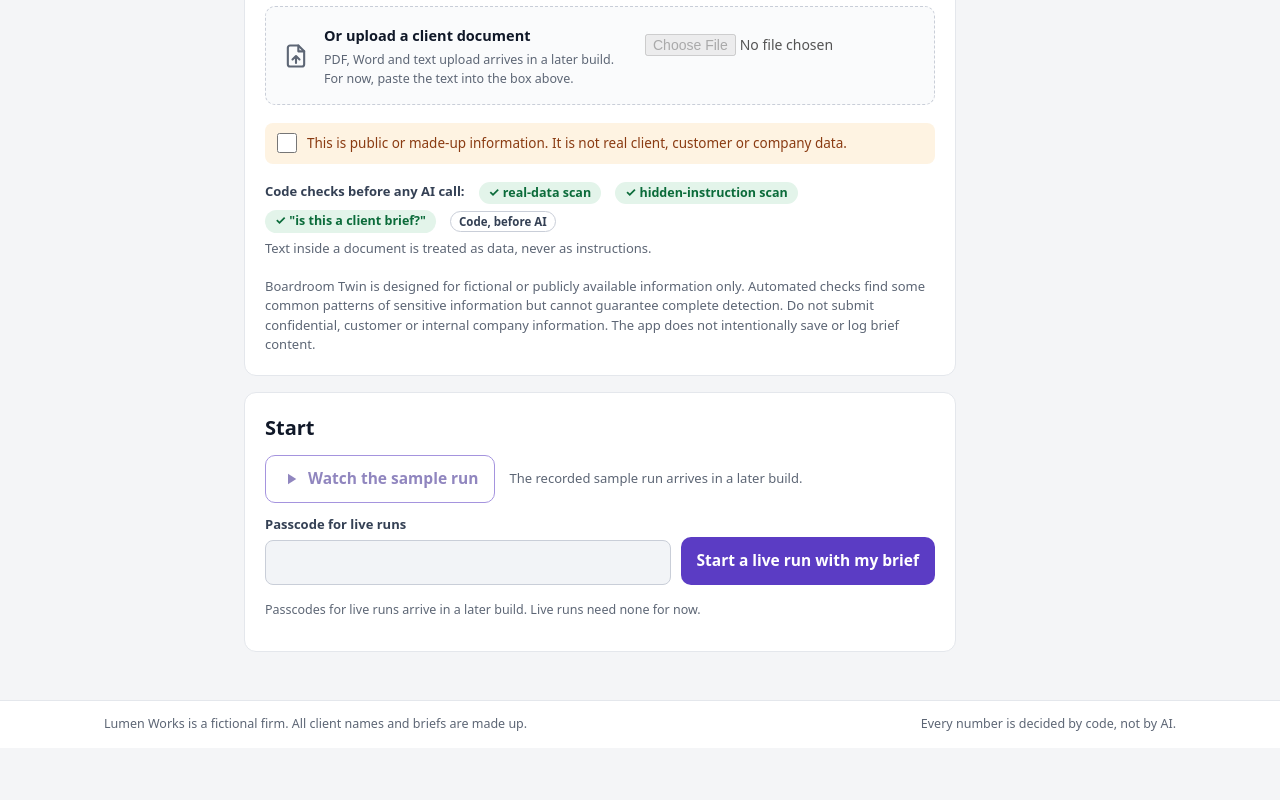
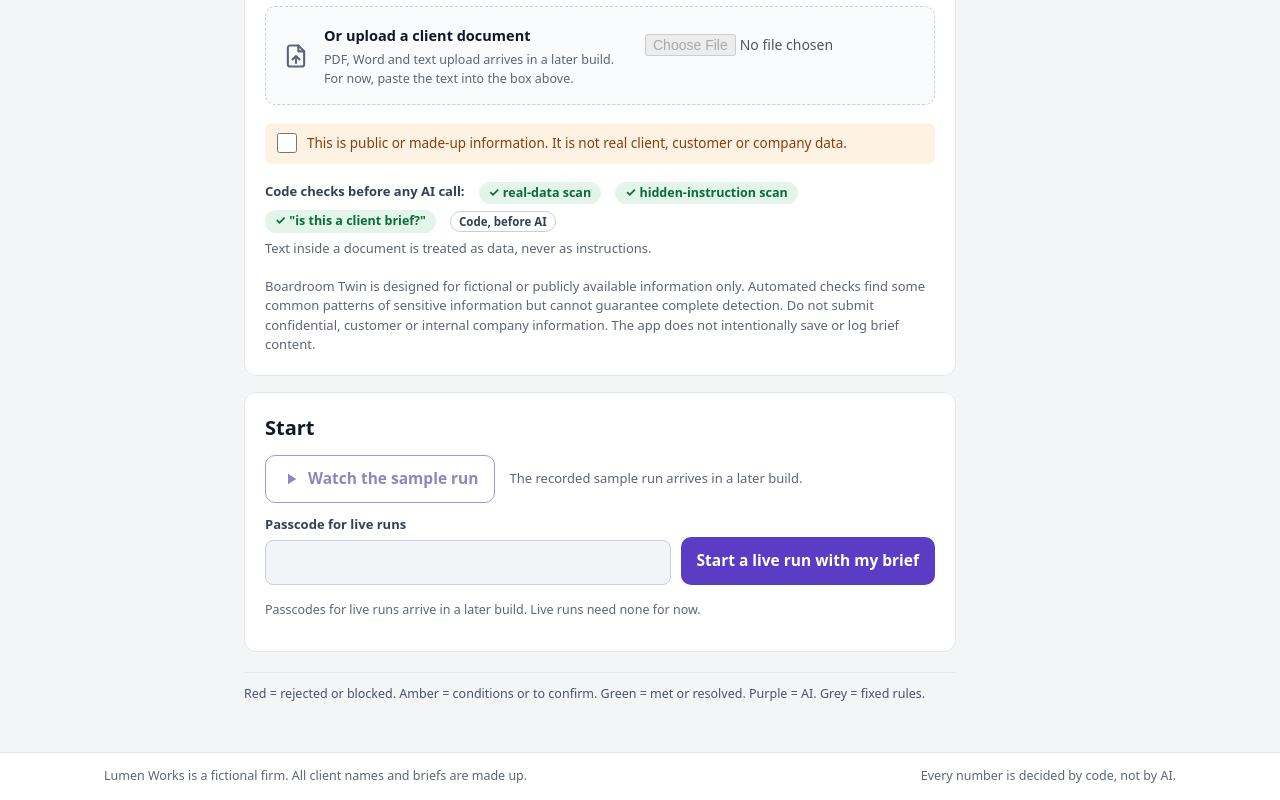
Before and after one commit to nomannawaz101/boardroom-twin, a plain HTML site: page static/index.html in a window 1280 px wide. Shown: the part 1301-2101 px from the top of the page. Before the commit the page ends 2049 px from the top, so only its background shows below. Drawn offline with Linux system fonts and the light colour scheme; no server answers.

Commit message:
Add the colour legend at the foot of each stage page

```diff
--- a/static/css/style.css
+++ b/static/css/style.css
@@ -463,6 +463,7 @@ a:hover { color: var(--primary-ink); }
 .change-obj { color: var(--text-3); }
 .change-obj .change-id { margin-left: 4px; }
 .legend-line { margin: 0; font-size: 12.5px; color: var(--text-2); }
+.colour-legend { border-top: 1px solid var(--border); padding-top: 12px; }
 .memo-card { min-width: 0; }
 .prep-card { min-width: 0; }
 .close-box { background: #fef0d7; border: 1px solid #f3d49b; border-left: 4px solid #d98e1f; border-radius: 10px; padding: 14px 16px; display: flex; flex-direction: column; gap: 4px; }
--- a/static/index.html
+++ b/static/index.html
@@ -178,6 +178,7 @@
         <div id="start-message" role="alert"></div>
       </section>
     </div>
+    <p class="legend-line colour-legend" data-text="legend-colours">Red = rejected or blocked. Amber = conditions or to confirm. Green = met or resolved. Purple = AI. Grey = fixed rules.</p>
   </main>
 
   <main class="main" id="view-team" hidden>
@@ -197,6 +198,7 @@
       <summary class="proposal-toggle" data-text="full-draft">Read the full draft 1, statement by statement, with tags</summary>
       <section class="proposal-card" id="proposal" aria-labelledby="proposal-h" hidden></section>
     </details>
+    <p class="legend-line colour-legend" data-text="legend-colours">Red = rejected or blocked. Amber = conditions or to confirm. Green = met or resolved. Purple = AI. Grey = fixed rules.</p>
   </main>
 
   <main class="main" id="view-board" hidden>
@@ -226,6 +228,7 @@
     <section class="card log-card" id="objections" aria-labelledby="obj-h" hidden></section>
     <section class="card fix-card" id="fix-first" hidden></section>
     <div id="board-next"></div>
+    <p class="legend-line colour-legend" data-text="legend-colours">Red = rejected or blocked. Amber = conditions or to confirm. Green = met or resolved. Purple = AI. Grey = fixed rules.</p>
   </main>
 
   <main class="main" id="view-revisions" hidden>
@@ -250,6 +253,7 @@
       <section id="loop-objections"></section>
     </details>
     <div id="loop-next"></div>
+    <p class="legend-line colour-legend" data-text="legend-colours">Red = rejected or blocked. Amber = conditions or to confirm. Green = met or resolved. Purple = AI. Grey = fixed rules.</p>
   </main>
 
   <main class="main" id="view-report" hidden>
@@ -269,6 +273,7 @@
         <button type="button" class="btn btn-outline small-btn" id="new-brief">Start a new brief</button>
       </div>
     </div>
+    <p class="legend-line colour-legend" data-text="legend-colours">Red = rejected or blocked. Amber = conditions or to confirm. Green = met or resolved. Purple = AI. Grey = fixed rules.</p>
   </main>
     </div>
   </div>
--- a/static/js/labels.js
+++ b/static/js/labels.js
@@ -92,6 +92,7 @@ export function trimmed(text, max) {
 // Static page texts, filled into every [data-text] element when the page starts.
 export const PAGE_TEXT = {
   "legend-ai": LEGEND_AI,
+  "legend-colours": LEGEND_COLOURS,
   "hero-title": "Know what the client's board will challenge, before the meeting.",
   "step-1": `Business Analyst, Solution Architect, Delivery Manager, Risk & Compliance Analyst and ${ROLES.proposal_manager} hand work to each other`,
   "step-2": "3 to 5 reviewers chosen from your brief. CFO, VP or Director, Enterprise Architect, Procurement and Security vote at the same time",
```
